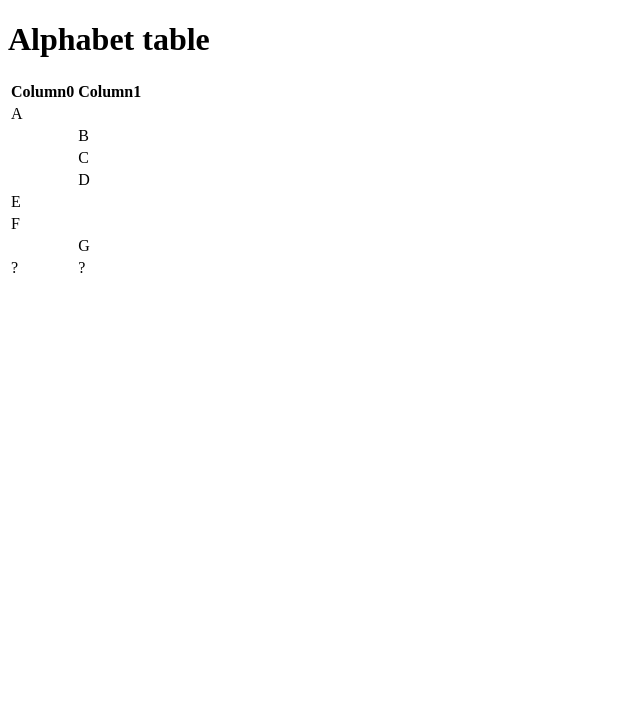
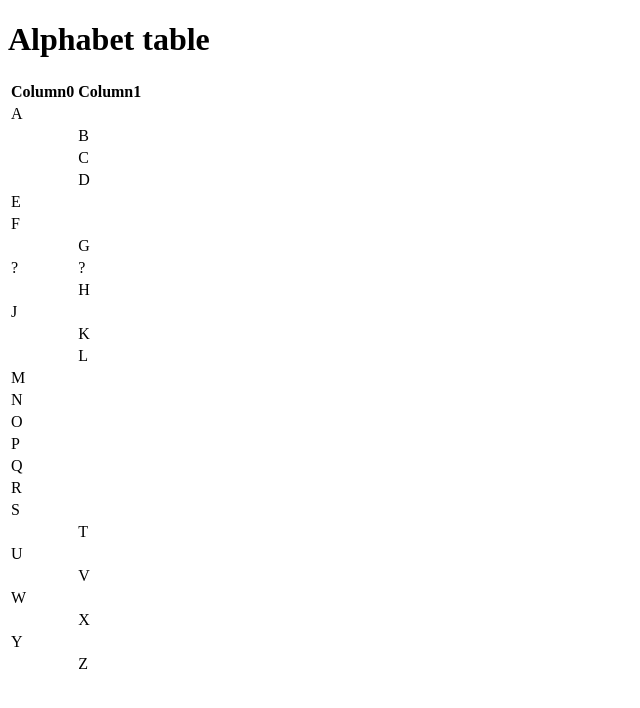
Before and after one commit to comp426-2022-spring/a00-jenlevy, a plain HTML site: page index.html in a window 1280 px wide. Shown: the whole page, without its empty margins (0-640 px from the left). Drawn offline with Linux system fonts and the light colour scheme.

Commit message:
added index.html again again

```diff
--- a/index.html
+++ b/index.html
@@ -39,6 +39,60 @@
                                 <tr>
                                     <td>?</td><td>?</td>
                                 </tr>
+                                <tr>
+                                    <td></td><td>H</td>
+                                </tr>
+                                <tr>
+                                    <td>J</td><td></td>
+                                </tr>
+                                <tr>
+                                    <td></td><td>K</td>
+                                </tr>
+                                <tr>
+                                    <td></td><td>L</td>
+                                </tr>
+                                <tr>
+                                    <td>M</td><td></td>
+                                </tr>
+                                <tr>
+                                    <td>N</td><td></td>
+                                </tr>
+                                <tr>
+                                    <td>O</td><td></td>
+                                </tr>
+                                <tr>
+                                    <td>P</td><td></td>
+                                </tr>
+                                <tr>
+                                    <td>Q</td><td></td>
+                                </tr>
+                                <tr>
+                                    <td>R</td><td></td>
+                                </tr>
+                                <tr>
+                                    <td>S</td><td></td>
+                                </tr>
+                                <tr>
+                                    <td></td><td>T</td>
+                                </tr>
+                                <tr>
+                                    <td>U</td><td></td>
+                                </tr>
+                                <tr>
+                                    <td></td><td>V</td>
+                                </tr>
+                                <tr>
+                                    <td>W</td><td></td>
+                                </tr>
+                                <tr>
+                                    <td></td><td>X</td>
+                                </tr>
+                                <tr>
+                                    <td>Y</td><td></td>
+                                </tr>
+                                <tr>
+                                    <td></td><td>Z</td>
+                                </tr>
                         </tbody>
             </table>
         </div>
```
